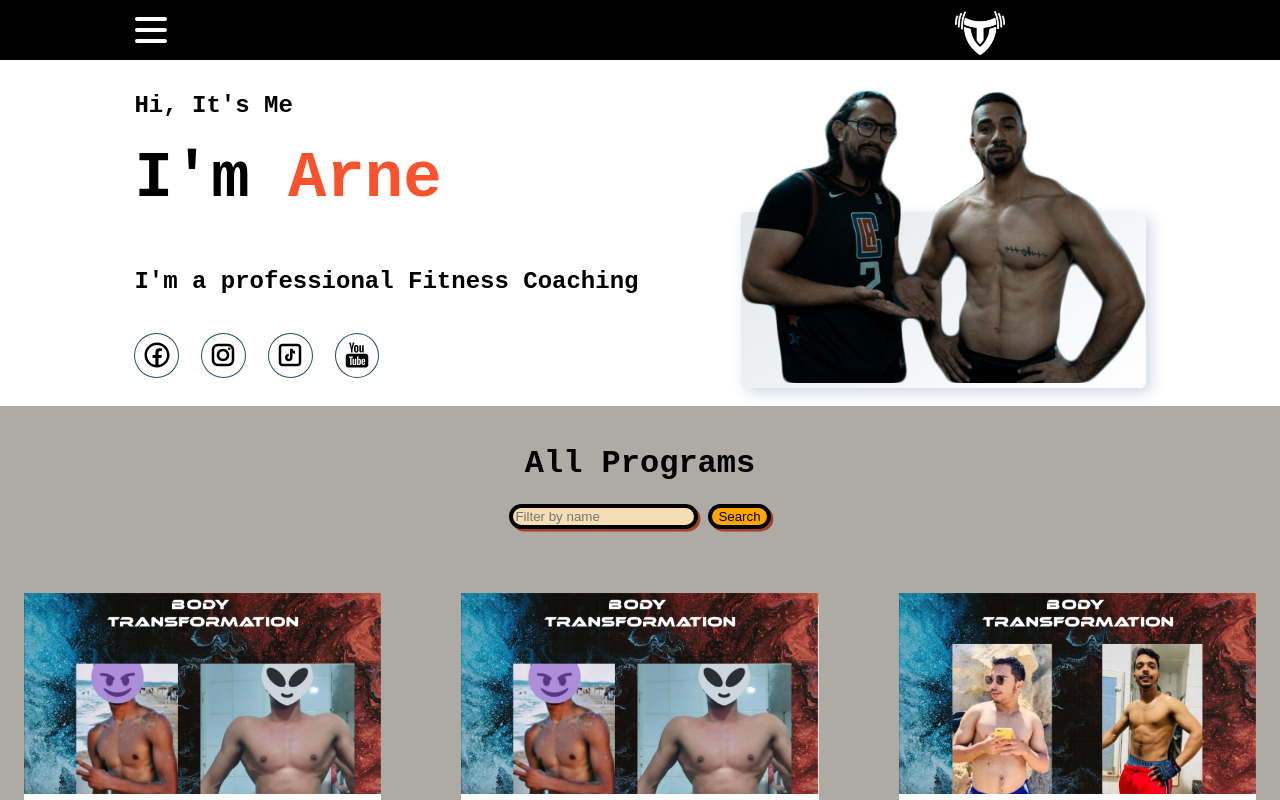
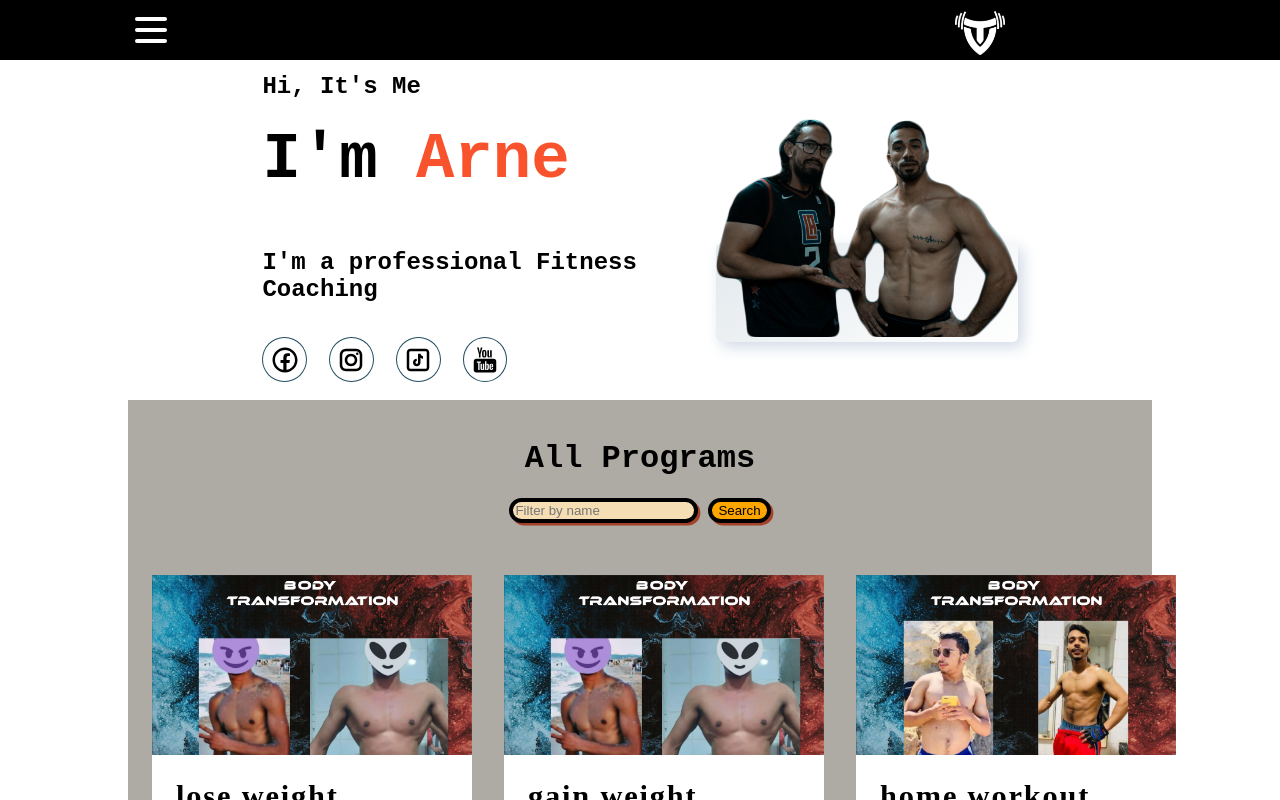
Before and after one commit to MedTaherGhazel/vk-front, an Angular app: page / in a window 1280 px wide. Shown: the top 800 px of the page. Built offline with nearby package versions, Linux system fonts and the light colour scheme.

Commit message:
begin ads

```diff
--- a/src/app/app.component.html
+++ b/src/app/app.component.html
@@ -1,4 +1,9 @@
 <app-navbar></app-navbar>
-<div class="main">
-  <router-outlet></router-outlet>
+<div class="bod">
+  <div class="main">
+    <router-outlet></router-outlet>
+  </div>
+  <div class="ad">
+
+  </div>
 </div>
--- a/src/app/app.component.scss
+++ b/src/app/app.component.scss
@@ -17,3 +17,8 @@ a {
 a:hover {
   color: orange;
 }
+.bod{
+  display: inline-flex;
+  margin-left: 10%;
+  margin-right: 10%;
+}
```
Also changed, not shown: src/app/bodyfat/bodyfat.component.html (indentation only).
